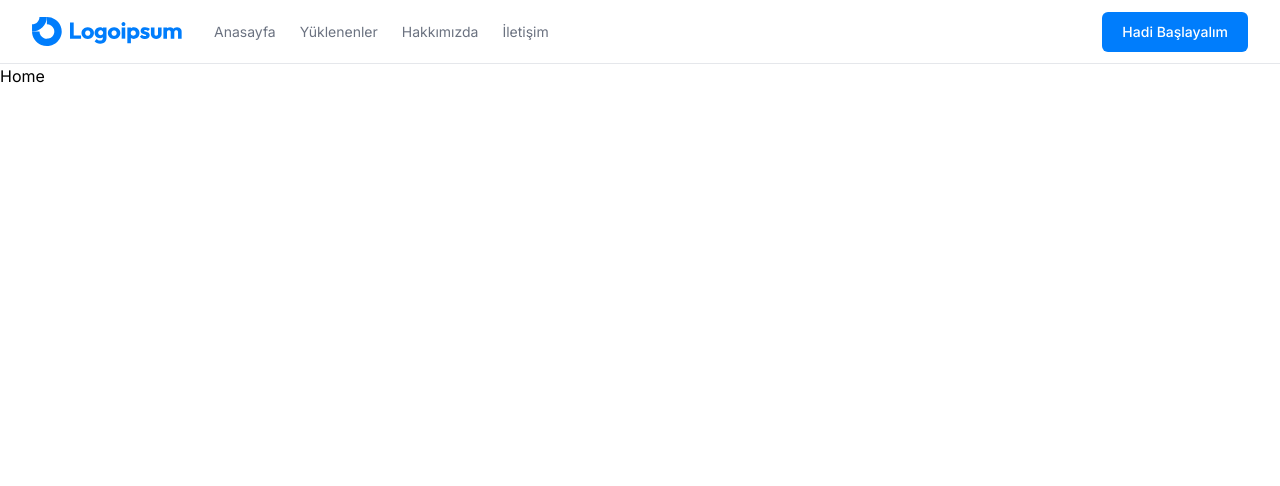
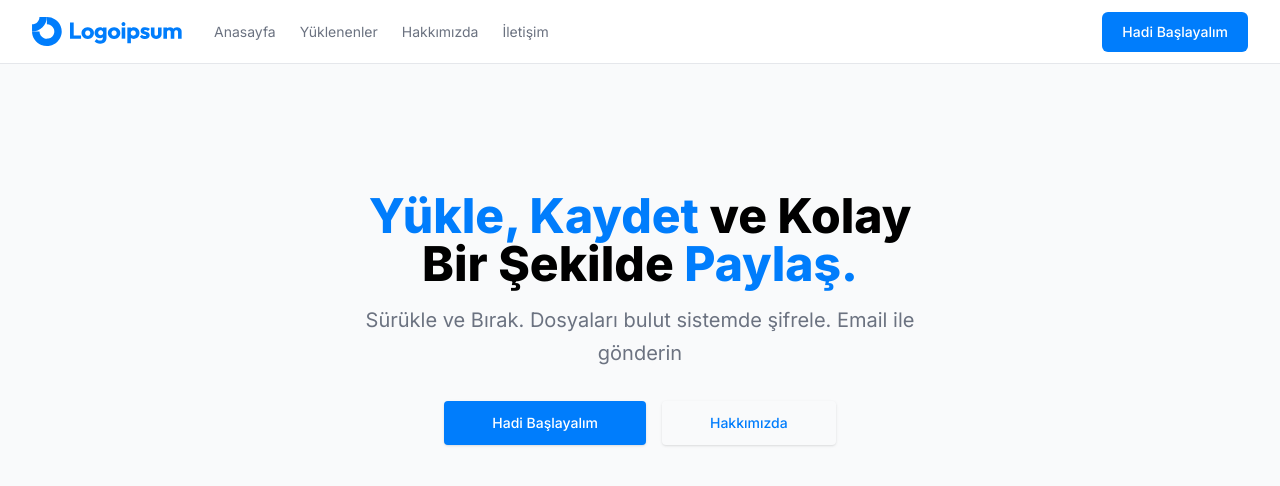
Before and after one commit to Kocayamak/file-sharing-app, a Next.js app: page / in a window 1280 px wide. Shown: the top 486 px of the page. Built offline with nearby package versions, Linux system fonts and the light colour scheme.

Commit message:
hero ui completed

```diff
--- /dev/null
+++ b/app/_components/Hero.jsx
@@ -0,0 +1,38 @@
+import React from "react";
+import Constant from "../_utils/Constant";
+
+const Hero = () => {
+  return (
+    <section className="bg-gray-50">
+      <div className="mx-auto max-w-screen-xl px-4 py-32 lg:flex">
+        <div className="mx-auto max-w-xl text-center">
+          <h1 className="text-3xl font-extrabold sm:text-5xl">
+            <span className="text-primary">Yükle, Kaydet</span> ve Kolay Bir Şekilde <span className="text-primary">Paylaş.</span>
+          </h1>
+
+          <p className="mt-4 sm:text-xl/relaxed text-gray-500">
+            {Constant.desc}
+          </p>
+
+          <div className="mt-8 flex flex-wrap justify-center gap-4">
+            <a
+              className="block w-full rounded bg-primary px-12 py-3 text-sm font-medium text-white shadow hover:bg-blue-700 focus:outline-none focus:ring active:bg-red-500 sm:w-auto"
+              href="/get-started"
+            >
+                Hadi Başlayalım
+            </a>
+
+            <a
+              className="block w-full rounded px-12 py-3 text-sm font-medium text-primary shadow hover:text-blue-700 focus:outline-none focus:ring active:text-red-500 sm:w-auto"
+              href="/about"
+            >
+                Hakkımızda
+            </a>
+          </div>
+        </div>
+      </div>
+    </section>
+  );
+};
+
+export default Hero;
--- /dev/null
+++ b/app/_utils/Constant.js
@@ -0,0 +1,3 @@
+export default {
+    desc : 'Sürükle ve Bırak. Dosyaları bulut sistemde şifrele. Email ile gönderin'
+}
--- a/app/layout.js
+++ b/app/layout.js
@@ -1,6 +1,5 @@
 import { Inter } from 'next/font/google'
 import './globals.css'
-import Header from './_components/Header'
 
 const inter = Inter({ subsets: ['latin'] })
 
--- a/app/page.js
+++ b/app/page.js
@@ -1,11 +1,12 @@
 import Image from 'next/image'
 import Header from './_components/Header'
+import Hero from './_components/Hero'
 
 export default function Home() {
   return (
     <div>
       <Header />
-      Home
+      <Hero />
     </div>
   )
 }
```
Also changed, not shown: app/_components/Header.jsx (renamed from app/_components/Header.js).
